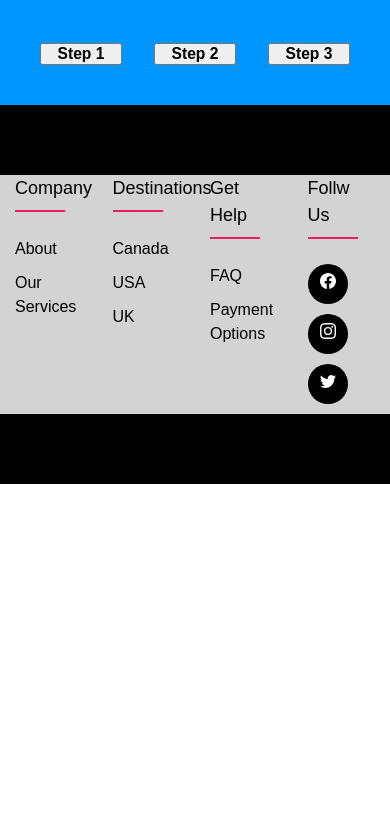
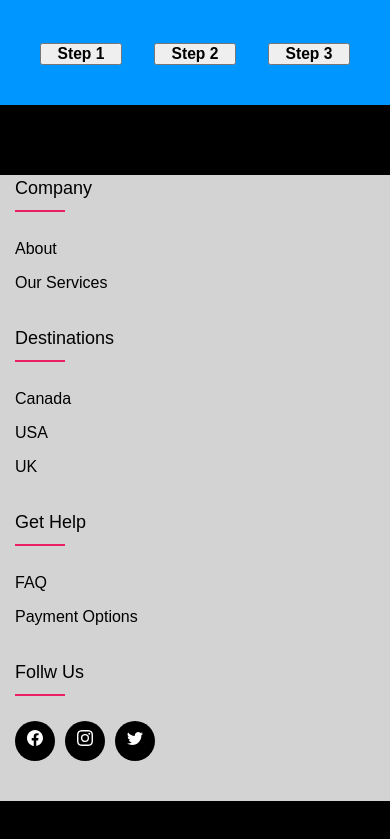
Before and after one commit to Fadymain/k2-education, a React (Create React App) app in the folder k2-education/: page / in a window 390 px wide. Shown: the part 933-1772 px from the top of the page. Before the commit the page ends 1417 px from the top, so only its background shows below. Built offline with nearby package versions, Linux system fonts and the light colour scheme.

Commit message:
adding media query

```diff
--- a/k2-education/src/components/footer/footer.css
+++ b/k2-education/src/components/footer/footer.css
@@ -91,5 +91,20 @@ ul {
 
 .footer-col .social-links a:hover{
     color: lightblue;
-    /* background-color: lightcoral; */
 }
+
+
+
+/* Responsive */
+@media(max-width: 767px) {
+    .footer-col {
+        width: 50%;
+        margin-bottom: 30px;
+    }
+}
+
+@media(max-width: 574px) {
+    .footer-col {
+        width: 100%;
+    }
+}
```
